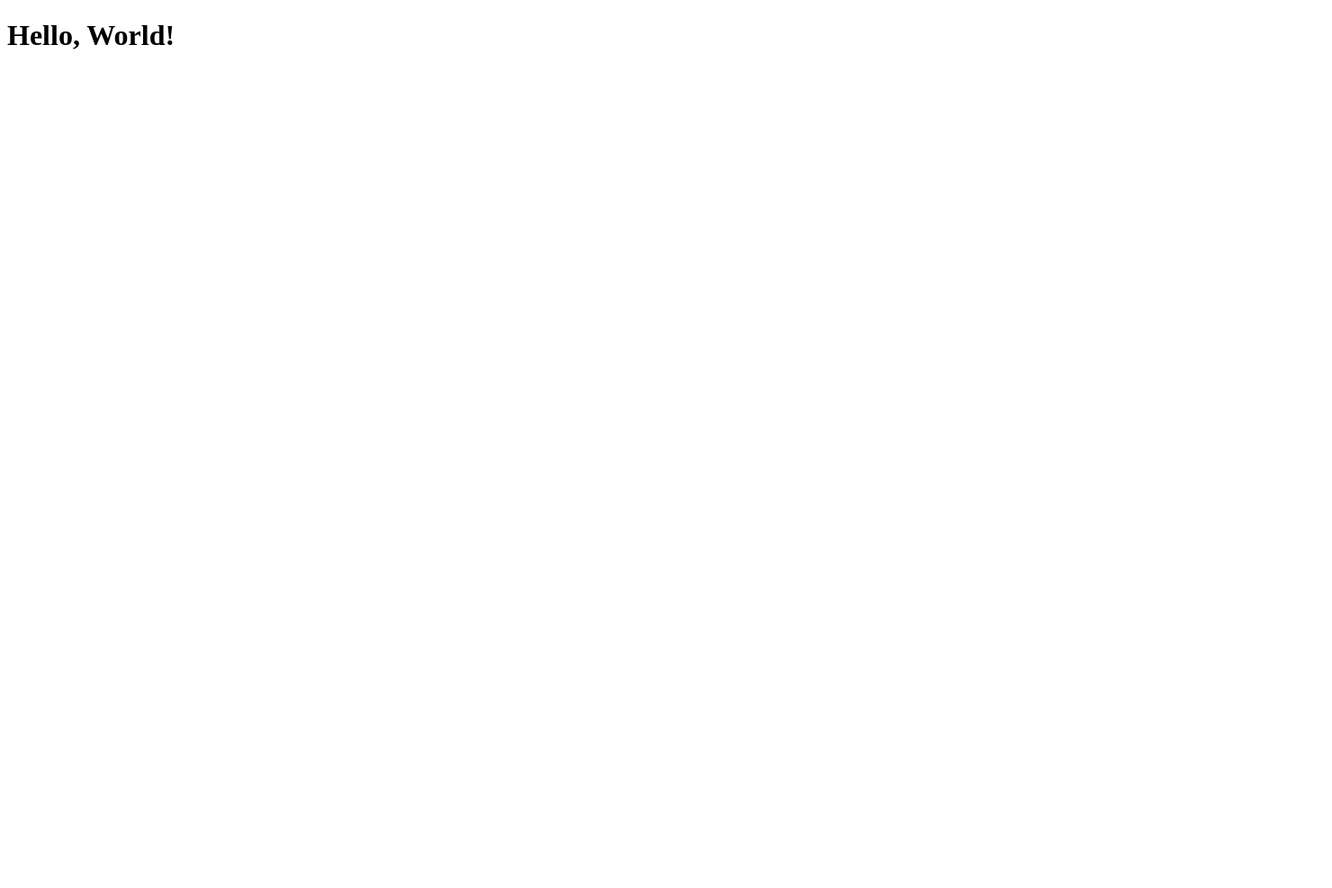
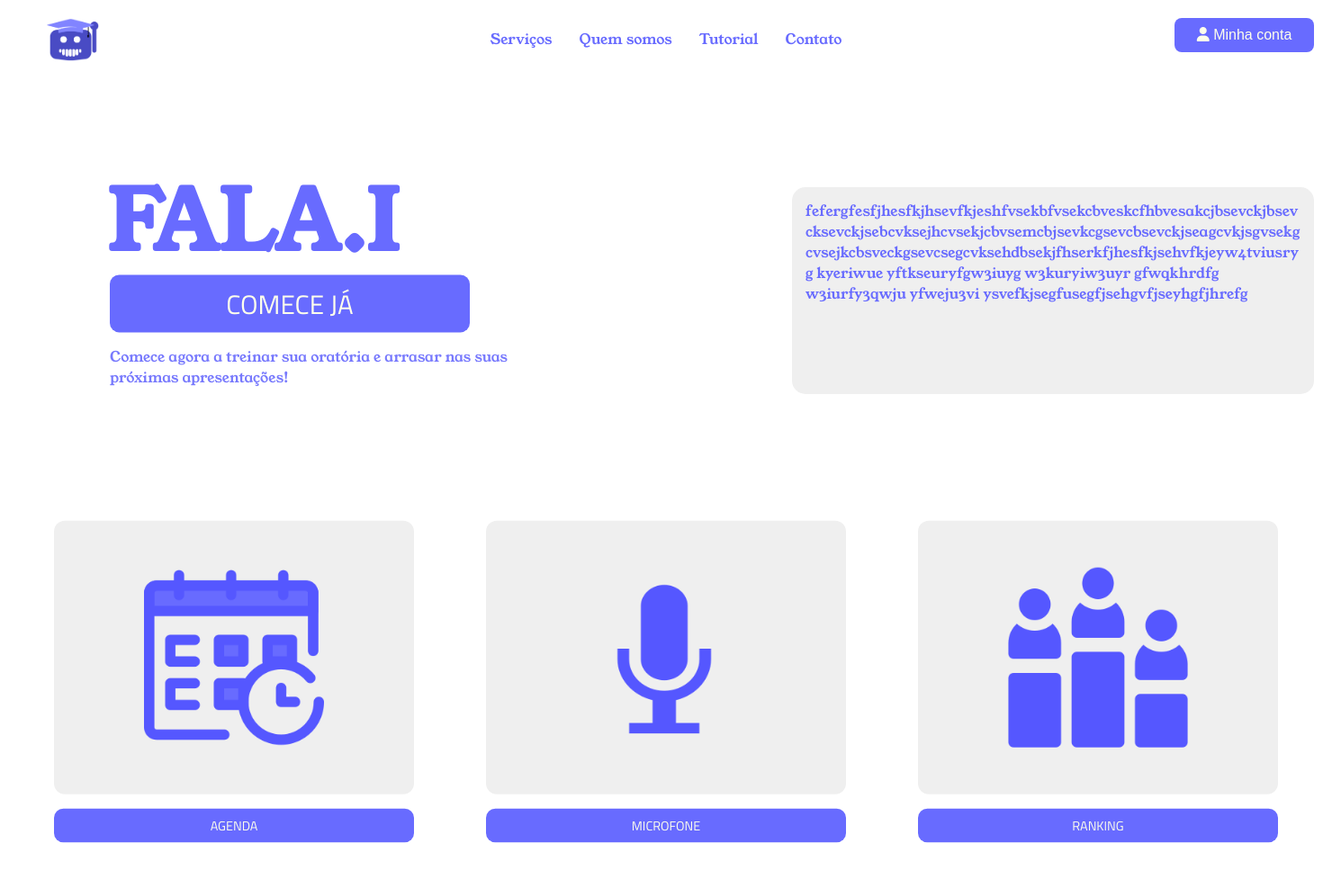
Before and after one commit to duduusxz/fala.i, a Flask app: page /Inicio in a window 1480 px wide. Before the commit the page is almost empty. Shown: the whole page at 90% size. Before the commit the page ends 55 px from the top, so only its background shows below. Run offline with Flask 3, Linux system fonts and the light colour scheme; some libraries are stand-ins or nearby versions.

Commit message:
Alteração com pagina inicial, falta definir a rota para entrar quando começar no botão!

```diff
--- a/TCC-CHATBOT/controller/auth_controller.py
+++ b/TCC-CHATBOT/controller/auth_controller.py
@@ -56,3 +56,8 @@ def user_list():
     users = User.query.all()
     # Passa a lista de objetos 'user' para o template
     return render_template('users.html', users=users)
+
+
+#FIM LOGIN
+
+#Começo sistema agenda
--- /dev/null
+++ b/TCC-CHATBOT/controller/static/PaginaInicial.css
@@ -0,0 +1,324 @@
+:root{
+  --fundo-branco: #ffffff;
+  --cor-principal:  #686bff;
+  --hover: #5557ff;
+  --cor-terciaria: #7779fd;
+  --cinza-claro: #e4e9f0;
+  --cinza-medio: #cfd4d8;
+  --roxo: #491f7a;
+  --fundo-cinza: #efefef;
+}
+
+/* Reset de estilo */
+* {
+    margin: 0;
+    padding: 0;
+    box-sizing: border-box;
+}
+
+
+body {
+    background-color: #ffffff;
+    font-family: 'Young Serif', sans-serif;
+    cursor: pointer;
+    width: 100%;
+    height: 100%;
+}
+
+nav ul {
+    display: flex;
+    list-style: none;
+    text-decoration: none;
+    align-items: center;
+    justify-content: center;
+    gap: 36px;
+    padding: 20px 0;
+    cursor: pointer;
+}
+
+nav ul li a {
+    color: #686bff;
+    text-decoration: none;
+    font-family: 'Young Serif', sans-serif;
+    font-style: normal;
+    transition: 0.4s;
+}
+
+nav ul li a:hover {
+    color: #686bff;
+}
+
+
+.conta{
+    display: flex;
+    align-items: center;
+
+}
+
+nav {
+    display: flex;
+    justify-content: space-around; /* Espaço entre os elementos */
+    align-items: center;
+    padding: 20px 40px;
+}
+
+nav ul {
+    display: flex;
+    list-style: none;
+    text-decoration: none;
+    align-items: center;
+    gap: 36px;
+    padding: 0;
+    margin: 0;
+}
+
+.nav-left,
+.nav-right {
+  flex: 1;
+  display: flex;
+  align-items: center;
+}
+
+.nav-menu {
+    display: flex;
+    gap: 30px;
+    list-style: none;
+    justify-content: center;
+    flex: 2;
+    padding: 0;
+    margin: 0;
+  }
+
+  .nav-menu li a {
+    text-decoration: none;
+    font-weight: 500;
+  }
+
+  .logo {
+    margin-left: 10px;
+  }
+
+.conta {
+    background-color: #686bff;
+    color: #feffec;
+    font-size: 16px;
+    padding: 10px 20px;
+    border: none;
+    cursor: pointer;
+    border-radius: 15px;
+    transition: 0.4s;
+    position: absolute;
+    top: 20px;
+    right: 20px;
+    width: 150px;
+}
+
+.conta:hover {
+    background-color: #5557ff;
+    transform: scale(1.05);
+}
+
+.account-btn {
+    background-color: #686bff;
+    color: #feffec;
+    font-size: 16px;
+    padding: 10px 20px;
+    border: none;
+    cursor: pointer;
+    border-radius: 8px;
+    transition: 0.4s;
+    position: absolute;
+    top: 20px;
+    right: 20px;
+    width: 155px;
+  }
+
+  .account-btn:hover {
+    background-color: #5557ff;
+    transform: scale(1.05);
+}
+
+.titulo {
+    color: #686bff;
+    font-size: 50px;
+    font-family: 'Young Serif', sans-serif;
+    text-align: left;
+    width: 30px;
+    padding-top: 40px;
+    padding-left: 40px;
+    margin-left: 80px;
+    margin-top: 50px;
+    transition: 0.4s;
+    cursor: pointer;
+    scale: 93%;
+}
+
+.titulo:hover{
+    color: #5557ff;
+    cursor: pointer;
+    transform: scale(1.06);
+}
+
+
+.comecando {
+    width: 620px;
+    height: 150px;
+    border-radius: 30px;
+    cursor: pointer;
+    scale: 80%;
+    transition: 0.4s;
+    margin-left: 60px;
+}
+
+#textinho {
+    color: #7779fd;
+    font-size: 20px;
+    cursor: pointer;
+    margin-top: 20px;
+}
+
+
+.botao-comecar button {
+
+    background-color: #686bff;
+    border: none;
+    width: 500px;
+    height: 80px;
+    border-radius: 13px;
+    font-size: 37px;
+    cursor: pointer;
+    font-family: Titillium Web, sans-serif;
+    text-align: center;
+    margin-top: -200px;
+    color: #feffec;
+    transition: 0.4s;
+}
+
+.botao-comecar button:hover {
+    background-color: #5557ff;
+    font-family: Titillium Web, sans-serif;
+    transform: scale(1.015);
+}
+
+.cards-container {
+    display: flex;
+    justify-content: center;
+    gap: 100px;
+    margin-top: 10px;
+    scale: 80%;
+    padding-top: 60px;
+}
+
+.card {
+    display: flex;
+    flex-direction: column;
+    align-items: center;
+    gap: 20px;
+}
+
+.card-agenda, .card-microfone, .card-ranking {
+    background-color: var(--fundo-cinza);
+    width: 500px;
+    height: 380px;
+    border-radius: 15px;
+    display: flex;
+    justify-content: center;
+    align-items: center;
+    transition: transform 0.3s ease;
+}
+
+.card-agenda:hover, .card-microfone:hover, .card-ranking:hover {
+    transform: scale(1.07);
+}
+
+
+.botao {
+    width: 500px;
+    background-color: #686bff;
+    color: #feffec;
+    font-size: 18px;
+    padding: 10px 20px;
+    border: none;
+    cursor: pointer;
+    border-radius: 13px;
+    transition: 0.4s ease;
+    text-align: center;
+    font-family: Titillium Web, sans-serif;
+}
+
+.botao:hover {
+    background-color: #5557ff;
+    transform: scale(1.06);
+    font-family: Titillium Web, sans-serif;
+}
+
+.botao a {
+    text-decoration: none;
+    color: #feffec;
+}
+
+.texto {
+    font-size: 24px;
+    line-height: 1.6;
+    color: #7779fd;
+    position: absolute;
+    top: 200px;
+    right: 50px;
+    max-width: 700px;
+    margin: 70px;
+
+    white-space: pre-wrap;
+    overflow: hidden;
+    display: inline-block;
+    text-align: justify;
+}
+
+
+.texto::after {
+    content: "|";
+    display: inline-block;
+    animation: blink 0.7s infinite;
+    color: #7779fd;
+}
+
+li{
+    transition: 0.2s;
+    font-weight: lighter;
+}
+
+li:hover{
+    transform: scale(1.10);
+}
+
+.espaco{
+    border-radius: 15px;
+    padding: 15px;
+    background-color: var(--fundo-cinza);
+    width: 580px;
+    margin-top: 120px;
+    margin-left: 200px;
+    height: 230px;
+    max-width: 580px;
+    width: 100%;
+    overflow-wrap: break-word;
+    word-break: break-word;
+    white-space: normal;
+}
+
+#textos{
+    max-width: 580px;
+    cursor: pointer;
+    color: var(--cor-principal);
+}
+
+
+
+.geral{
+    display: flex;
+}
+
+@keyframes blink {
+    50% { opacity: 0; }
+}
+
+/*686bff*/
--- a/TCC-CHATBOT/controller/templates/PaginaInicial/PaginaInicial.html
+++ b/TCC-CHATBOT/controller/templates/PaginaInicial/PaginaInicial.html
@@ -1,10 +1,93 @@
 <!DOCTYPE html>
-<html lang="en">
+<html lang="pt-br">
 <head>
     <meta charset="UTF-8">
-    <title>Hello World</title>
+    <meta name="viewport" content="width=device-width, initial-scale=1.0">
+   <link rel="preconnect" href="https://fonts.googleapis.com">  <!--Bibliotecas para fontes-->
+    <link rel="preconnect" href="https://fonts.gstatic.com" crossorigin>  <!--Bibliotecas para fontes-->
+    <link href="https://fonts.googleapis.com/css2?family=Young+Serif&display=swap" rel="stylesheet">
+    <link href="https://fonts.googleapis.com/css2?family=Titillium+Web:ital,wght@0,200;0,300;0,400;0,600;0,700;0,900;1,200;1,300;1,400;1,600;1,700&family=Young+Serif&display=swap" rel="stylesheet"> <!--Bibliotecas para fontes-->
+    <link rel="shortcut icon" href="Images/Captura_de_tela_2025-03-14_174727-removebg-preview.png" type="image/x-icon">
+    <link rel="stylesheet" href="https://cdnjs.cloudflare.com/ajax/libs/font-awesome/6.5.0/css/all.min.css">
+    <link rel="stylesheet" href="{{ url_for('static', filename='PaginaInicial.css') }}">
+    <script src="digitação.js"></script>
+    <script src="https://kit.fontawesome.com/345c519b8f.js" crossorigin="anonymous"></script>
+
+    <title>Página Inicial</title>
 </head>
 <body>
-    <h1>Hello, World!</h1>
+
+    <nav>
+        <div class="nav-left">
+          <img src="/PROJECT TCC FRONT-END/img/logo.png" alt="logo" width="60px" class="logo">
+        </div>
+
+        <ul class="nav-menu">
+          <li><a href="../PaginaInicial/TelaInicial.html">Serviços</a></li>
+          <li><a href="PaginaCadastro.html">Quem somos</a></li>
+          <li><a href="PaginaInicial.html">Tutorial</a></li>
+          <li><a href="PaginaInicial.html">Contato</a></li>
+        </ul>
+
+        <div class="nav-right">
+          <button class="account-btn" onclick="window.location.href='../PaginaConta/MinhaConta.html'">
+            <i class="fas fa-user"></i> Minha conta
+          </button>
+        </div>
+      </nav>
+
+    <div class="geral">
+    <div class="left">
+    <header class="titulo">
+        <h1>FALA.I</h1>
+    </header>
+
+    <section class="comecando">
+        <div class="botao-comecar">
+            <button onclick="window.location.href='../PaginaChatbot/Chatbot.html'" id="botao-comecar">COMECE JÁ</button >
+        </div>
+
+        <p id="textinho">
+            Comece agora a treinar sua oratória e arrasar nas suas próximas apresentações!
+        </p>
+
+    </section>
+    </div>
+
+
+    <div class="right">
+        <div class="espaco"><p id="textos">fefergfesfjhesfkjhsevfkjeshfvsekbfvsekcbveskcfhbvesakcjbsevckjbsevcksevckjsebcvksejhcvsekjcbvsemcbjsevkcgsevcbsevckjseagcvkjsgvsekgcvsejkcbsveckgsevcsegcvksehdbsekjfhserkfjhesfkjsehvfkjeyw4tviusryg kyeriwue yftkseuryfgw3iuyg w3kuryiw3uyr gfwqkhrdfg w3iurfy3qwju yfweju3vi ysvefkjsegfusegfjsehgvfjseyhgfjhrefg</p></div>
+    </div>
+</div>
+
+    <section class="cards-container">
+        <div class="card">
+            <div class="card-agenda" onclick="window.location.href='../PaginaAgenda/Agenda.html'">
+                <img src="/PROJECT TCC FRONT-END/img/calendario.png" width="250px" alt="Ícone de Agenda">
+            </div>
+            <button class="botao" onclick="window.location.href='../PaginaAgenda/Agenda.html'">
+                <a href="">AGENDA</a>
+            </button>
+        </div>
+
+        <div class="card">
+            <div class="card-microfone">
+                <img src="/PROJECT TCC FRONT-END/img/microfone.png" width="260px" alt="Ícone de Microfone">
+            </div>
+            <button class="botao">
+                <a href="">MICROFONE</a>
+            </button>
+        </div>
+
+        <div class="card">
+            <div class="card-ranking">
+                <img src="/PROJECT TCC FRONT-END/img/ranking.png" width="250px" alt="Ícone de Ranking">
+            </div>
+            <button class="botao">
+                <a href="">RANKING</a>
+            </button>
+        </div>
+    </section>
+
 </body>
 </html>
```
Also changed, not shown: TCC-CHATBOT/controller/templates/PaginaAgenda/PaginaAgenda.html (added, +108 -0 lines), TCC-CHATBOT/controller/database.db.
